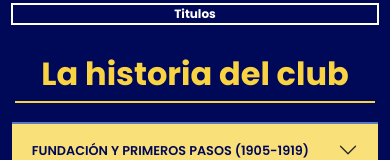
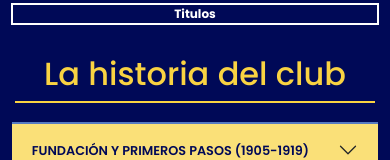
Before and after one commit to Luciamatkovac/repo-Luciacoder, a plain HTML site: page paginas/historia.html in a window 390 px wide. Shown: the part 211-371 px from the top of the page. Drawn offline with nearby package versions, Linux system fonts and the light colour scheme.

Commit message:
cambios finaels en CSS y mediaq

```diff
--- a/css/style.css
+++ b/css/style.css
@@ -241,8 +241,17 @@ p {
   background-color: #000957;
 
 }
+.titulohistoriah2 {
+  color: #f9d342;
+  border-bottom: #f9d342 2px solid;
+  padding-bottom: 2%;
+  padding-top: 2%;
+margin: 15px;
+font-size: 68px;
+text-align: center;
+}
 
-.pagina-historia h1{
+.pagina-historia h3{
 color: #f9d342;
 border-bottom: #f9d342 2px solid;
 padding-bottom: 2%;
@@ -252,6 +261,8 @@ font-size: 48px;
 text-align: center;
 font-weight: bold;
 }
+
+
 
 .historiasflex{
  display: flex;
@@ -780,7 +791,12 @@ text-align: justify;
 }
 
 /* mediaQ en pagina Historia */
-.pagina-historia h1{
+.titulohistoriah2 {
+  font-size: 2rem;
+
+}
+
+.pagina-historia h3{
   font-size: 2rem;
 
 }
--- a/paginas/historia.html
+++ b/paginas/historia.html
@@ -50,7 +50,7 @@
     <main>
         <section class="pagina-historia">
         <!-- cuerpo- historia del club dividido por etapas -->
-        <H1>La historia del club</H1>
+        <h2 class="titulohistoriah2">La historia del club</H2>
 
   <div class="accordion accordion-flush" id="accordionFlushExample">
   <div class="accordion-item">
```
